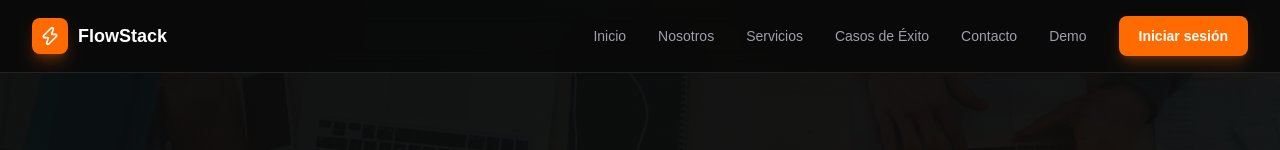
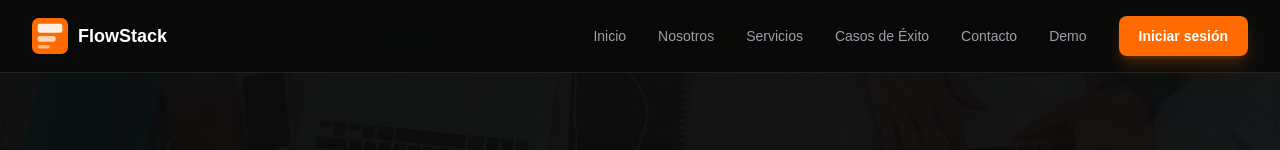
Before and after one commit to FredyAmado/FlowStack, a Next.js app in the folder web/: page / in a window 1280 px wide. Shown: the top 150 px of the page. Built offline with nearby package versions, Linux system fonts and the light colour scheme.

Commit message:
Add FlowStack logo SVG + favicon

```diff
--- a/web/src/app/dashboard/layout.tsx
+++ b/web/src/app/dashboard/layout.tsx
@@ -53,9 +53,7 @@ export default function DashboardLayout({
     <div className="flex min-h-screen bg-zinc-50">
       <aside className="fixed left-0 top-0 z-40 flex h-screen w-64 flex-col bg-black text-white">
         <div className="flex items-center gap-3 px-6 py-5 border-b border-white/10">
-          <div className="flex h-9 w-9 items-center justify-center rounded-lg bg-orange shadow-lg shadow-orange/30">
-            <Zap className="h-5 w-5 text-white" />
-          </div>
+          <img src="/favicon.svg" alt="FlowStack" className="h-9 w-9" />
           <div>
             <h1 className="text-lg font-bold tracking-tight">FlowStack</h1>
             <p className="text-xs text-zinc-500">Stack Tecnológico de Automatización</p>
--- a/web/src/app/demo/page.tsx
+++ b/web/src/app/demo/page.tsx
@@ -126,9 +126,7 @@ export default function DemoPage() {
       <div className="fixed top-0 left-0 right-0 z-50 bg-black/90 backdrop-blur-md border-b border-white/10">
         <div className="mx-auto max-w-7xl px-4 py-3 flex items-center justify-between">
           <div className="flex items-center gap-2.5">
-            <div className="flex h-7 w-7 items-center justify-center rounded-md bg-orange shadow-lg shadow-orange/30">
-              <Zap className="h-4 w-4 text-white" />
-            </div>
+            <img src="/favicon.svg" alt="FlowStack" className="h-7 w-7" />
             <span className="text-sm font-bold text-white">FlowStack</span>
             <span className="text-xs text-zinc-500 ml-2">Demo interactiva</span>
           </div>
--- a/web/src/app/layout.tsx
+++ b/web/src/app/layout.tsx
@@ -18,6 +18,7 @@ export const metadata: Metadata = {
   description:
     "Transforma tus procesos administrativos con automatización inteligente. Flujos de aprobación multi-paso, dashboard en tiempo real y más. Stack Tecnológico de Automatización.",
   metadataBase: new URL("https://stacktecnologicodeautomatizacion.com"),
+  icons: { icon: "/favicon.svg" },
 };
 
 export default function RootLayout({
--- a/web/src/app/login/page.tsx
+++ b/web/src/app/login/page.tsx
@@ -37,9 +37,7 @@ export default function LoginPage() {
     <div className="flex min-h-screen items-center justify-center bg-gradient-to-br from-zinc-900 via-black to-zinc-900">
       <div className="w-full max-w-md space-y-8 rounded-2xl bg-white/10 p-8 backdrop-blur-lg border border-white/20 shadow-2xl">
         <div className="text-center">
-          <div className="mx-auto flex h-14 w-14 items-center justify-center rounded-xl bg-orange shadow-lg shadow-orange/30">
-            <Zap className="h-7 w-7 text-white" />
-          </div>
+          <img src="/favicon.svg" alt="FlowStack" className="mx-auto h-14 w-14" />
           <h1 className="mt-4 text-3xl font-bold text-white">FlowStack</h1>
           <p className="mt-2 text-sm text-orange/60">
             Automatización de Procesos Administrativos
--- a/web/src/app/page.tsx
+++ b/web/src/app/page.tsx
@@ -120,9 +120,7 @@ export default function LandingPage() {
         <div className="mx-auto max-w-7xl px-4 sm:px-6 lg:px-8">
           <div className="flex h-18 items-center justify-between">
             <a href="#hero" className="flex items-center gap-2.5">
-              <div className="flex h-9 w-9 items-center justify-center rounded-lg bg-orange shadow-lg shadow-orange/30">
-                <Zap className="h-5 w-5 text-white" />
-              </div>
+              <img src="/favicon.svg" alt="FlowStack" className="h-9 w-9" />
               <span className="text-lg font-bold text-white">FlowStack</span>
             </a>
 
@@ -690,9 +688,7 @@ export default function LandingPage() {
         <div className="mx-auto max-w-7xl px-4 sm:px-6 lg:px-8">
           <div className="flex flex-col lg:flex-row items-center justify-between gap-8">
             <div className="flex items-center gap-2.5">
-              <div className="flex h-8 w-8 items-center justify-center rounded-lg bg-orange shadow-lg shadow-orange/30">
-                <Zap className="h-4 w-4 text-white" />
-              </div>
+              <img src="/favicon.svg" alt="FlowStack" className="h-8 w-8" />
               <span className="text-base font-bold text-white">FlowStack</span>
             </div>
             <div className="flex flex-wrap justify-center gap-6 text-sm text-zinc-500">
--- a/web/src/components/ChatBot.tsx
+++ b/web/src/components/ChatBot.tsx
@@ -62,9 +62,7 @@ export default function ChatBot() {
         <div className="w-80 sm:w-96 rounded-2xl border border-zinc-200 bg-white shadow-2xl shadow-black/10 overflow-hidden animate-in fade-in slide-in-from-bottom-4 duration-300">
           <div className="flex items-center justify-between bg-orange px-4 py-3">
             <div className="flex items-center gap-2">
-              <div className="flex h-7 w-7 items-center justify-center rounded-full bg-white/20">
-                <MessageCircle className="h-4 w-4 text-white" />
-              </div>
+              <img src="/favicon.svg" alt="FlowStack" className="h-7 w-7 rounded-full" />
               <span className="text-sm font-semibold text-white">FlowStack</span>
             </div>
             <button onClick={() => setOpen(false)} className="text-white/70 hover:text-white transition-colors">
```
Also changed, not shown: web/public/favicon.svg (added), web/public/images/flowstack-logo.svg (added).
